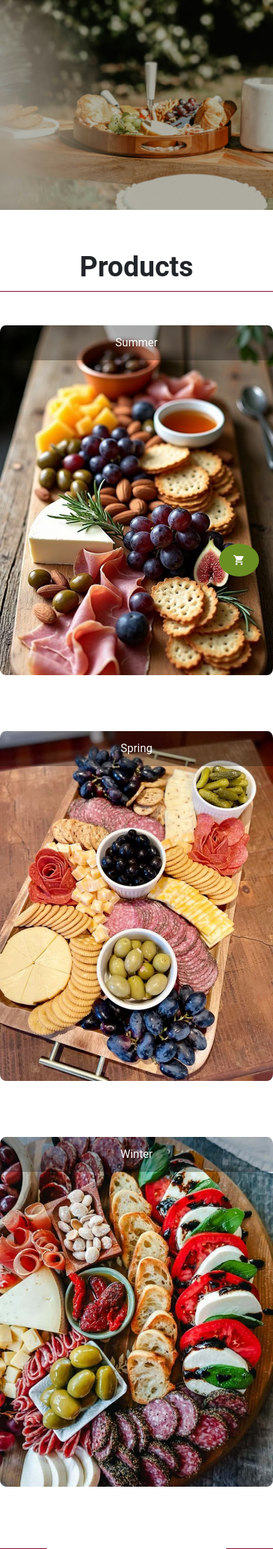
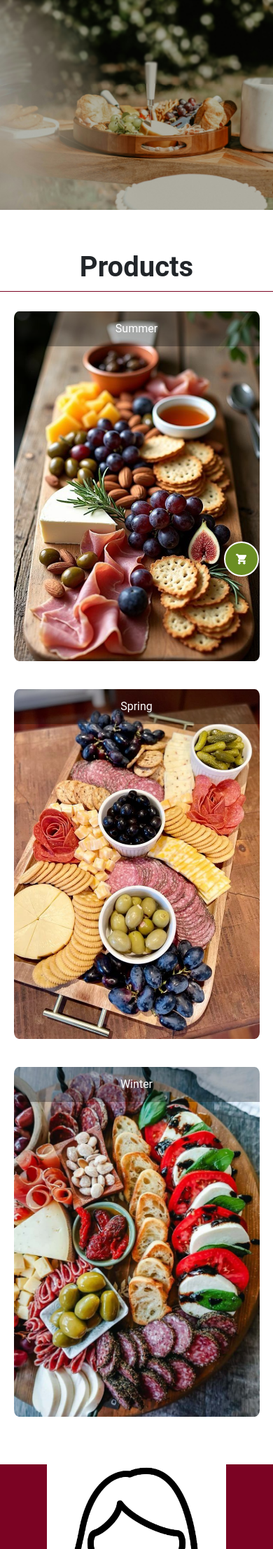
Before and after one commit to Banshe666/Final_Project_Lunch, a Django app: page / in a window 390 px wide. Shown: the top 2214 px of the page at 70% size. Run offline with Django 5.2, Linux system fonts and the light colour scheme.

Commit message:
extra update mobile view added, tablet view fixed saturday 1100

```diff
--- a/main_webapp/static/css/style.css
+++ b/main_webapp/static/css/style.css
@@ -1,12 +1,21 @@
 html, body {
+  height: 100%;
   margin: 0;
   padding: 0;
-  overflow-x: hidden;
-
 }
 
 html{
   scroll-behavior: smooth;
+}
+
+body{
+  display: flex;
+  flex-direction: column;
+  min-height: 100vh;
+}
+
+main{
+  flex-grow: 1;
 }
 
 * {
@@ -116,9 +125,10 @@ header.scrolled .nav_class ul li a:hover{
 }
 
 .products_items {
-  width: 400px;
+  width: auto;
+  max-width: 400px;
   height: 500px;
-  margin: 40px auto;
+  margin: 20px auto;
 }
 
 
@@ -162,26 +172,33 @@ header.scrolled .nav_class ul li a:hover{
     z-index: 9999;
     background: #6B8E23;
     color: white;
-    padding: 15px 20px;
-    border: none;
+    width: 50px;
+    height: 50px;
+    border: 2px solid #ffffff !important;
     border-radius: 50%;
+    font-weight: bold;
     cursor: pointer;
-    font-size: 14px;
-  }
+    display: flex;
+    justify-content: center;
+    align-items: center;
+    text-align: center;
+}
+
 
 }
 
 @media (max-width: 768px) {
   .products_items {
-    max-width: 90%;
-    margin: 20px auto;
+    max-width: 90% !important;
+    margin: 20px auto !important;
+    padding: 10px;
   }
 }
 
 @media (min-width: 768px) and (max-width: 1024px) {
   .products_items {
-    max-width: 90%;
-    margin: 20px auto;
+    max-width: 90% !important;
+    margin: 20px auto !important;
   }
 }
 
--- a/main_webapp/templates/main_webapp/index.html
+++ b/main_webapp/templates/main_webapp/index.html
@@ -183,9 +183,9 @@
           </div>
         </div>
       </section>
-
       <button class="btn-flotante material-icons">shopping_cart</button>
     </main>
+    <footer>Copyright © 2025 by Banshe666</footer>
     <div class="modal fade" id="productInfoModal" tabindex="-1" aria-labelledby="productInfoModalLabel" aria-hidden="true">
       <div class="modal-dialog">
         <div class="modal-content custom-modal">
```
Also changed, not shown: other parts of main_webapp/static/css/style.css (+21 -14 lines), main_webapp/static/img/pura_logo_2.png (added).
